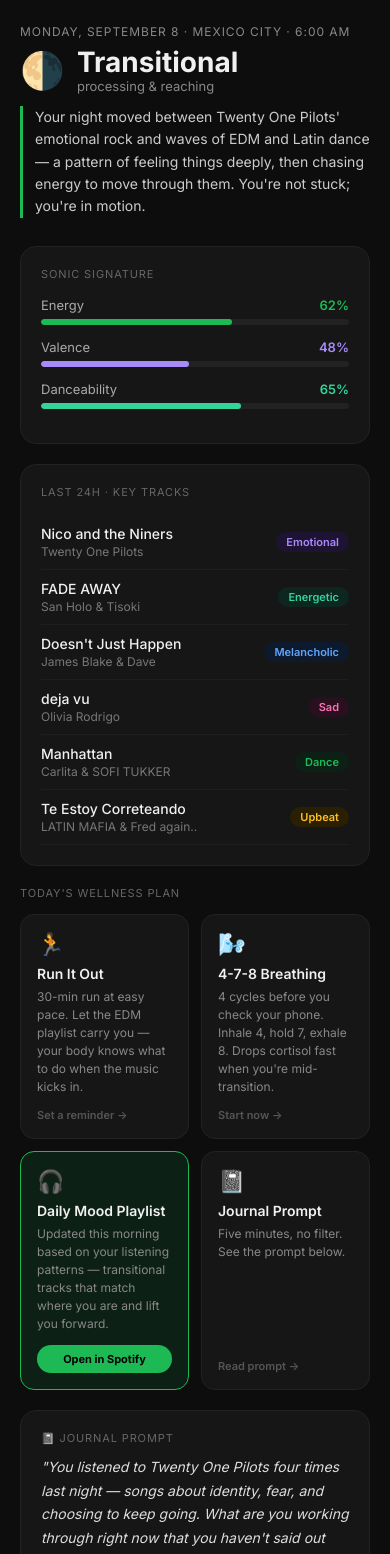
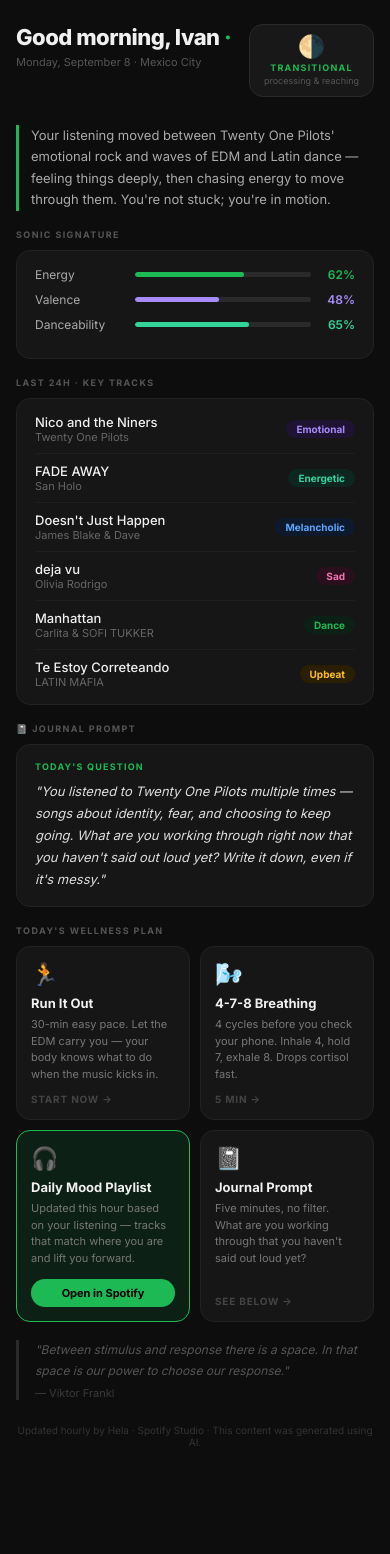
Before and after one commit to ivansomerag/spotifymoodish, a Next.js app: page / in a window 390 px wide. Shown: the top 1554 px of the page. After the commit the page ends 1496 px from the top, so only its background shows below. Built offline with nearby package versions, Linux system fonts and the light colour scheme.

Commit message:
Lock responsive layout template

```diff
--- a/app/page.tsx
+++ b/app/page.tsx
@@ -1,267 +1,219 @@
+"use client"
+
 export default function WellnessDashboard() {
-  const date = "Monday, September 8 · Mexico City · 6:00 AM";
-  const mood = { label: "Transitional", emoji: "🌗", sub: "processing & reaching" };
-  const insight =
-    "Your night moved between Twenty One Pilots' emotional rock and waves of EDM and Latin dance — a pattern of feeling things deeply, then chasing energy to move through them. You're not stuck; you're in motion.";
+  // ── DATA — updated hourly by Hela ─────────────────────────────────────────
+  const date = "Monday, September 8 · Mexico City"
+  const mood = { label: "Transitional", emoji: "🌗", sub: "processing & reaching" }
+  const insight = "Your listening moved between Twenty One Pilots' emotional rock and waves of EDM and Latin dance — feeling things deeply, then chasing energy to move through them. You're not stuck; you're in motion."
+
   const tracks = [
-    { name: "Nico and the Niners", artist: "Twenty One Pilots", vibe: "Emotional", color: "#a78bfa", bg: "#1e1333" },
-    { name: "FADE AWAY", artist: "San Holo & Tisoki", vibe: "Energetic", color: "#34d399", bg: "#0d2620" },
-    { name: "Doesn't Just Happen", artist: "James Blake & Dave", vibe: "Melancholic", color: "#60a5fa", bg: "#0d1a2e" },
-    { name: "deja vu", artist: "Olivia Rodrigo", vibe: "Sad", color: "#f472b6", bg: "#2a0f1e" },
-    { name: "Manhattan", artist: "Carlita & SOFI TUKKER", vibe: "Dance", color: "#1DB954", bg: "#0d2016" },
-    { name: "Te Estoy Correteando", artist: "LATIN MAFIA & Fred again..", vibe: "Upbeat", color: "#fbbf24", bg: "#2a1f00" },
-  ];
+    { name: "Nico and the Niners",       artist: "Twenty One Pilots",     vibe: "Emotional",   color: "#a78bfa", bg: "#1e1333" },
+    { name: "FADE AWAY",                 artist: "San Holo",              vibe: "Energetic",   color: "#34d399", bg: "#0d2620" },
+    { name: "Doesn't Just Happen",       artist: "James Blake & Dave",    vibe: "Melancholic", color: "#60a5fa", bg: "#0d1a2e" },
+    { name: "deja vu",                   artist: "Olivia Rodrigo",        vibe: "Sad",         color: "#f472b6", bg: "#2a0f1e" },
+    { name: "Manhattan",                 artist: "Carlita & SOFI TUKKER", vibe: "Dance",       color: "#1DB954", bg: "#0d2016" },
+    { name: "Te Estoy Correteando",      artist: "LATIN MAFIA",           vibe: "Upbeat",      color: "#fbbf24", bg: "#2a1f00" },
+  ]
+
   const meters = [
-    { label: "Energy", value: 62, color: "#1DB954" },
-    { label: "Valence", value: 48, color: "#a78bfa" },
+    { label: "Energy",       value: 62, color: "#1DB954" },
+    { label: "Valence",      value: 48, color: "#a78bfa" },
     { label: "Danceability", value: 65, color: "#34d399" },
-  ];
+  ]
+
   const cards = [
-    {
-      icon: "🏃",
-      title: "Run It Out",
-      desc: "30-min run at easy pace. Let the EDM playlist carry you — your body knows what to do when the music kicks in.",
-      cta: "Set a reminder",
-      primary: false,
-    },
-    {
-      icon: "🌬️",
-      title: "4-7-8 Breathing",
-      desc: "4 cycles before you check your phone. Inhale 4, hold 7, exhale 8. Drops cortisol fast when you're mid-transition.",
-      cta: "Start now",
-      primary: false,
-    },
-    {
-      icon: "🎧",
-      title: "Daily Mood Playlist",
-      desc: "Updated this morning based on your listening patterns — transitional tracks that match where you are and lift you forward.",
-      cta: "Open in Spotify",
-      primary: true,
-      link: "https://open.spotify.com/playlist/294GQpveapLix5cOdGWOru",
-    },
-    {
-      icon: "📓",
-      title: "Journal Prompt",
-      desc: "Five minutes, no filter. See the prompt below.",
-      cta: "Read prompt",
-      primary: false,
-    },
-  ];
-  const journalPrompt =
-    "You listened to Twenty One Pilots four times last night — songs about identity, fear, and choosing to keep going. What are you working through right now that you haven't said out loud yet? Write it down, even if it's messy.";
-  const quote = {
-    text: "The bravest thing I ever did was continuing my life when I wanted to die.",
-    author: "Juliette Lewis",
-  };
+    { icon: "🏃", title: "Run It Out",         desc: "30-min easy pace. Let the EDM carry you — your body knows what to do when the music kicks in.", cta: "Start now",      primary: false, link: null },
+    { icon: "🌬️", title: "4-7-8 Breathing",    desc: "4 cycles before you check your phone. Inhale 4, hold 7, exhale 8. Drops cortisol fast.",       cta: "5 min",         primary: false, link: null },
+    { icon: "🎧", title: "Daily Mood Playlist", desc: "Updated this hour based on your listening — tracks that match where you are and lift you forward.", cta: "Open in Spotify", primary: true,  link: "https://open.spotify.com/playlist/294GQpveapLix5cOdGWOru" },
+    { icon: "📓", title: "Journal Prompt",      desc: "Five minutes, no filter. What are you working through that you haven't said out loud yet?",      cta: "See below",     primary: false, link: null },
+  ]
+
+  const journalPrompt = "You listened to Twenty One Pilots multiple times — songs about identity, fear, and choosing to keep going. What are you working through right now that you haven't said out loud yet? Write it down, even if it's messy."
+
+  const quote = { text: "Between stimulus and response there is a space. In that space is our power to choose our response.", author: "Viktor Frankl" }
+  // ─────────────────────────────────────────────────────────────────────────
 
   return (
-    <div
-      style={{
-        background: "#0d0d0d",
-        minHeight: "100vh",
-        color: "#f0f0f0",
-        fontFamily: "'Inter', -apple-system, BlinkMacSystemFont, 'Segoe UI', sans-serif",
-        padding: "0",
-        margin: "0",
-      }}
-    >
-      <div
-        style={{
-          maxWidth: "480px",
-          margin: "0 auto",
-          padding: "24px 20px 48px",
-        }}
-      >
-        {/* Header */}
-        <div style={{ marginBottom: "28px" }}>
-          <p style={{ color: "#888", fontSize: "12px", letterSpacing: "0.08em", textTransform: "uppercase", margin: "0 0 8px" }}>
-            {date}
-          </p>
-          <div style={{ display: "flex", alignItems: "center", gap: "12px", marginBottom: "6px" }}>
-            <span style={{ fontSize: "36px", lineHeight: 1 }}>{mood.emoji}</span>
-            <div>
-              <h1 style={{ margin: 0, fontSize: "28px", fontWeight: 700, color: "#f0f0f0", lineHeight: 1.1 }}>
-                {mood.label}
-              </h1>
-              <p style={{ margin: 0, fontSize: "13px", color: "#888" }}>{mood.sub}</p>
+    <>
+      <style>{`
+        @import url('https://fonts.googleapis.com/css2?family=Inter:wght@300;400;500;600;700;800&display=swap');
+        *, *::before, *::after { box-sizing: border-box; margin: 0; padding: 0; }
+        body { font-family: 'Inter', -apple-system, sans-serif; background: #0d0d0d; color: #f0f0f0; }
+
+        .page  { width: 100%; padding: 24px 16px 48px; }
+        .inner { max-width: 1100px; margin: 0 auto; }
+
+        /* HEADER */
+        .header { display: flex; justify-content: space-between; align-items: flex-start; gap: 12px; margin-bottom: 28px; }
+        .greeting h1 { font-size: 22px; font-weight: 800; letter-spacing: -0.5px; line-height: 1.2; }
+        .greeting p  { font-size: 11px; color: #555; margin-top: 5px; }
+        .mood-badge  { background: #181818; border: 1px solid #2a2a2a; border-radius: 14px; padding: 10px 14px; text-align: center; flex-shrink: 0; min-width: 100px; }
+        .mood-badge .emoji      { font-size: 22px; line-height: 1; }
+        .mood-badge .mood-label { font-size: 9px; font-weight: 700; text-transform: uppercase; letter-spacing: 1.2px; color: #1DB954; margin-top: 5px; }
+        .mood-badge .mood-sub   { font-size: 9px; color: #555; margin-top: 2px; }
+
+        /* INSIGHT STRIP */
+        .insight { font-size: 13px; color: #aaa; line-height: 1.65; border-left: 3px solid #1DB954; padding-left: 12px; margin-bottom: 18px; }
+
+        /* SECTION LABEL */
+        .slabel { font-size: 9px; text-transform: uppercase; letter-spacing: 1.4px; color: #555; margin-bottom: 10px; font-weight: 700; }
+
+        /* GENERIC CARD */
+        .card { background: #161616; border: 1px solid #222; border-radius: 14px; padding: 16px 18px; margin-bottom: 14px; }
+
+        /* METERS */
+        .meter-row   { display: flex; align-items: center; gap: 10px; margin-bottom: 10px; }
+        .meter-label { font-size: 12px; color: #aaa; width: 90px; flex-shrink: 0; }
+        .meter-bar   { flex: 1; height: 5px; background: #2a2a2a; border-radius: 100px; overflow: hidden; }
+        .meter-fill  { height: 100%; border-radius: 100px; }
+        .meter-val   { font-size: 12px; font-weight: 600; width: 34px; text-align: right; flex-shrink: 0; }
+
+        /* TRACK ROWS */
+        .track-row    { display: flex; align-items: center; justify-content: space-between; gap: 8px; padding: 9px 0; border-bottom: 1px solid #1e1e1e; }
+        .track-row:last-child { border-bottom: none; }
+        .track-name   { font-size: 13px; font-weight: 500; white-space: nowrap; overflow: hidden; text-overflow: ellipsis; }
+        .track-artist { font-size: 11px; color: #666; white-space: nowrap; overflow: hidden; text-overflow: ellipsis; }
+        .vibe-tag     { font-size: 10px; font-weight: 700; padding: 3px 10px; border-radius: 100px; white-space: nowrap; flex-shrink: 0; }
+
+        /* WELLNESS GRID */
+        .w-grid { display: grid; grid-template-columns: 1fr 1fr; gap: 10px; margin-bottom: 14px; }
+        .w-card { background: #161616; border: 1px solid #222; border-radius: 14px; padding: 14px; display: flex; flex-direction: column; gap: 5px; }
+        .w-card.primary { background: #0d2016; border-color: #1DB954; }
+        .w-icon  { font-size: 22px; margin-bottom: 3px; }
+        .w-title { font-size: 13px; font-weight: 700; }
+        .w-desc  { font-size: 11px; color: #777; line-height: 1.5; flex-grow: 1; }
+        .w-cta   { font-size: 10px; font-weight: 700; text-transform: uppercase; letter-spacing: 0.8px; margin-top: 6px; text-decoration: none; }
+        .w-cta.green { color: #1DB954; }
+        .w-cta.dim   { color: #444; }
+        a.w-cta-btn  { display: inline-block; background: #1DB954; color: #000; font-size: 11px; font-weight: 700; padding: 7px 12px; border-radius: 100px; text-decoration: none; text-align: center; margin-top: 8px; }
+
+        /* JOURNAL & QUOTE */
+        .j-label  { font-size: 9px; font-weight: 700; text-transform: uppercase; letter-spacing: 1.2px; color: #1DB954; margin-bottom: 8px; }
+        .j-prompt { font-size: 13px; color: #ddd; line-height: 1.7; font-style: italic; }
+        .quote    { border-left: 3px solid #2a2a2a; padding-left: 16px; margin-top: 4px; }
+        .quote p  { font-size: 12px; color: #555; line-height: 1.7; font-style: italic; }
+        .quote span { font-size: 11px; color: #3a3a3a; display: block; margin-top: 5px; }
+
+        .footer { font-size: 10px; color: #333; text-align: center; margin-top: 24px; }
+        .section { margin-bottom: 18px; }
+
+        /* ── DESKTOP ── */
+        @media (min-width: 768px) {
+          .page { padding: 40px 32px 64px; }
+          .greeting h1 { font-size: 30px; }
+          .greeting p  { font-size: 13px; }
+          .mood-badge  { padding: 12px 20px; min-width: 130px; }
+          .mood-badge .emoji      { font-size: 28px; }
+          .mood-badge .mood-label { font-size: 10px; }
+          .mood-badge .mood-sub   { font-size: 10px; }
+          .insight { font-size: 14px; }
+          .desktop-grid { display: grid; grid-template-columns: 1fr 1fr; gap: 24px; align-items: start; }
+          .track-name { font-size: 14px; }
+          .track-artist { font-size: 12px; }
+          .w-title { font-size: 14px; }
+          .w-desc  { font-size: 12px; }
+          .w-icon  { font-size: 26px; }
+          .j-prompt { font-size: 14px; }
+          .meter-label { font-size: 13px; }
+          .meter-val   { font-size: 13px; }
+        }
+
+        @media (min-width: 1100px) {
+          .greeting h1 { font-size: 34px; }
+        }
+      `}</style>
+
+      <div className="page">
+        <div className="inner">
+
+          {/* HEADER */}
+          <div className="header">
+            <div className="greeting">
+              <h1>Good morning, Ivan <span style={{color:"#1DB954"}}>·</span></h1>
+              <p>{date}</p>
+            </div>
+            <div className="mood-badge">
+              <div className="emoji">{mood.emoji}</div>
+              <div className="mood-label">{mood.label}</div>
+              <div className="mood-sub">{mood.sub}</div>
             </div>
           </div>
-          <p style={{ fontSize: "14px", lineHeight: "1.6", color: "#ccc", margin: "12px 0 0", borderLeft: "3px solid #1DB954", paddingLeft: "12px" }}>
-            {insight}
-          </p>
-        </div>
 
-        {/* Mood Meters */}
-        <div
-          style={{
-            background: "#161616",
-            borderRadius: "16px",
-            padding: "20px",
-            marginBottom: "20px",
-            border: "1px solid #222",
-          }}
-        >
-          <p style={{ margin: "0 0 16px", fontSize: "11px", color: "#666", letterSpacing: "0.08em", textTransform: "uppercase" }}>
-            Sonic Signature
-          </p>
-          {meters.map((m) => (
-            <div key={m.label} style={{ marginBottom: "14px" }}>
-              <div style={{ display: "flex", justifyContent: "space-between", marginBottom: "6px" }}>
-                <span style={{ fontSize: "13px", color: "#aaa" }}>{m.label}</span>
-                <span style={{ fontSize: "13px", fontWeight: 600, color: m.color }}>{m.value}%</span>
-              </div>
-              <div style={{ background: "#222", borderRadius: "100px", height: "6px", overflow: "hidden" }}>
-                <div
-                  style={{
-                    width: `${m.value}%`,
-                    height: "100%",
-                    background: m.color,
-                    borderRadius: "100px",
-                    transition: "width 0.8s ease",
-                  }}
-                />
-              </div>
+          {/* INSIGHT */}
+          <p className="insight">{insight}</p>
+
+          {/* TWO-COL ON DESKTOP */}
+          <div className="desktop-grid">
+
+            {/* LEFT — analysis */}
+            <div>
+              <div className="section">
+                <div className="slabel">Sonic Signature</div>
+                <div className="card">
+                  {meters.map((m,i) => (
+                    <div className="meter-row" key={i}>
+                      <span className="meter-label">{m.label}</span>
+                      <div className="meter-bar"><div className="meter-fill" style={{width:`${m.value}%`, background:m.color}} /></div>
+                      <span className="meter-val" style={{color:m.color}}>{m.value}%</span>
                     </div>
                   ))}
                 </div>
+              </div>
 
-        {/* Track Vibes */}
-        <div
-          style={{
-            background: "#161616",
-            borderRadius: "16px",
-            padding: "20px",
-            marginBottom: "20px",
-            border: "1px solid #222",
-          }}
-        >
-          <p style={{ margin: "0 0 16px", fontSize: "11px", color: "#666", letterSpacing: "0.08em", textTransform: "uppercase" }}>
-            Last 24h · Key Tracks
-          </p>
-          {tracks.map((t) => (
-            <div
-              key={t.name}
-              style={{
-                display: "flex",
-                alignItems: "center",
-                justifyContent: "space-between",
-                padding: "10px 0",
-                borderBottom: "1px solid #1e1e1e",
-              }}
-            >
-              <div>
-                <p style={{ margin: 0, fontSize: "14px", fontWeight: 500, color: "#f0f0f0" }}>{t.name}</p>
-                <p style={{ margin: "2px 0 0", fontSize: "12px", color: "#777" }}>{t.artist}</p>
+              <div className="section">
+                <div className="slabel">Last 24h · Key Tracks</div>
+                <div className="card" style={{padding:"6px 18px"}}>
+                  {tracks.map((t,i) => (
+                    <div className="track-row" key={i}>
+                      <div style={{overflow:"hidden", flex:1}}>
+                        <div className="track-name">{t.name}</div>
+                        <div className="track-artist">{t.artist}</div>
                       </div>
-              <span
-                style={{
-                  fontSize: "11px",
-                  fontWeight: 600,
-                  color: t.color,
-                  background: t.bg,
-                  padding: "3px 10px",
-                  borderRadius: "100px",
-                  whiteSpace: "nowrap",
-                  marginLeft: "12px",
-                }}
-              >
-                {t.vibe}
-              </span>
+                      <span className="vibe-tag" style={{background:t.bg, color:t.color}}>{t.vibe}</span>
                     </div>
                   ))}
                 </div>
+              </div>
 
-        {/* Wellness Cards */}
-        <p style={{ margin: "0 0 14px", fontSize: "11px", color: "#666", letterSpacing: "0.08em", textTransform: "uppercase" }}>
-          Today's Wellness Plan
-        </p>
-        <div style={{ display: "grid", gridTemplateColumns: "1fr 1fr", gap: "12px", marginBottom: "20px" }}>
-          {cards.map((c) => (
-            <div
-              key={c.title}
-              style={{
-                background: c.primary ? "#0d2016" : "#161616",
-                borderRadius: "14px",
-                padding: "16px",
-                border: c.primary ? "1px solid #1DB954" : "1px solid #222",
-                display: "flex",
-                flexDirection: "column",
-              }}
-            >
-              <span style={{ fontSize: "22px", marginBottom: "8px" }}>{c.icon}</span>
-              <p style={{ margin: "0 0 6px", fontSize: "14px", fontWeight: 600, color: "#f0f0f0" }}>{c.title}</p>
-              <p style={{ margin: "0 0 12px", fontSize: "12px", color: "#888", lineHeight: "1.5", flex: 1 }}>{c.desc}</p>
-              {c.primary && c.link ? (
-                <a
-                  href={c.link}
-                  target="_blank"
-                  rel="noopener noreferrer"
-                  style={{
-                    display: "inline-block",
-                    background: "#1DB954",
-                    color: "#000",
-                    fontSize: "11px",
-                    fontWeight: 700,
-                    padding: "7px 12px",
-                    borderRadius: "100px",
-                    textDecoration: "none",
-                    textAlign: "center",
-                  }}
-                >
-                  {c.cta}
-                </a>
-              ) : (
-                <span
-                  style={{
-                    fontSize: "11px",
-                    color: "#555",
-                    fontWeight: 600,
-                  }}
-                >
-                  {c.cta} →
-                </span>
-              )}
+              <div className="section">
+                <div className="slabel">📓 Journal Prompt</div>
+                <div className="card">
+                  <div className="j-label">Today's Question</div>
+                  <p className="j-prompt">"{journalPrompt}"</p>
+                </div>
+              </div>
+            </div>
+
+            {/* RIGHT — wellness + quote */}
+            <div>
+              <div className="section">
+                <div className="slabel">Today's Wellness Plan</div>
+                <div className="w-grid">
+                  {cards.map((c,i) => (
+                    <div className={`w-card${c.primary?" primary":""}`} key={i}>
+                      <div className="w-icon">{c.icon}</div>
+                      <div className="w-title">{c.title}</div>
+                      <div className="w-desc">{c.desc}</div>
+                      {c.link
+                        ? <a href={c.link} target="_blank" rel="noopener noreferrer" className="w-cta-btn">{c.cta}</a>
+                        : <span className="w-cta dim">{c.cta} →</span>
+                      }
                     </div>
                   ))}
                 </div>
-
-        {/* Journal Prompt */}
-        <div
-          style={{
-            background: "#161616",
-            borderRadius: "16px",
-            padding: "20px",
-            marginBottom: "20px",
-            border: "1px solid #222",
-          }}
-        >
-          <p style={{ margin: "0 0 10px", fontSize: "11px", color: "#666", letterSpacing: "0.08em", textTransform: "uppercase" }}>
-            📓 Journal Prompt
-          </p>
-          <p style={{ margin: 0, fontSize: "14px", lineHeight: "1.7", color: "#ddd", fontStyle: "italic" }}>
-            "{journalPrompt}"
-          </p>
               </div>
 
-        {/* Quote */}
-        <div
-          style={{
-            borderLeft: "3px solid #333",
-            paddingLeft: "16px",
-            marginBottom: "32px",
-          }}
-        >
-          <p style={{ margin: "0 0 6px", fontSize: "14px", lineHeight: "1.6", color: "#999", fontStyle: "italic" }}>
-            "{quote.text}"
-          </p>
-          <p style={{ margin: 0, fontSize: "12px", color: "#555" }}>— {quote.author}</p>
+              <div className="quote">
+                <p>"{quote.text}"</p>
+                <span>— {quote.author}</span>
+              </div>
             </div>
 
-        {/* Footer */}
-        <p style={{ margin: 0, fontSize: "11px", color: "#444", textAlign: "center" }}>
-          Generated by Hela · Spotify Studio · This content was generated using AI.
-        </p>
+          </div>
+
+          <p className="footer">Updated hourly by Hela · Spotify Studio · This content was generated using AI.</p>
         </div>
       </div>
-  );
+    </>
+  )
 }
```
Lines whose indentation alone changed are shown as unchanged.
